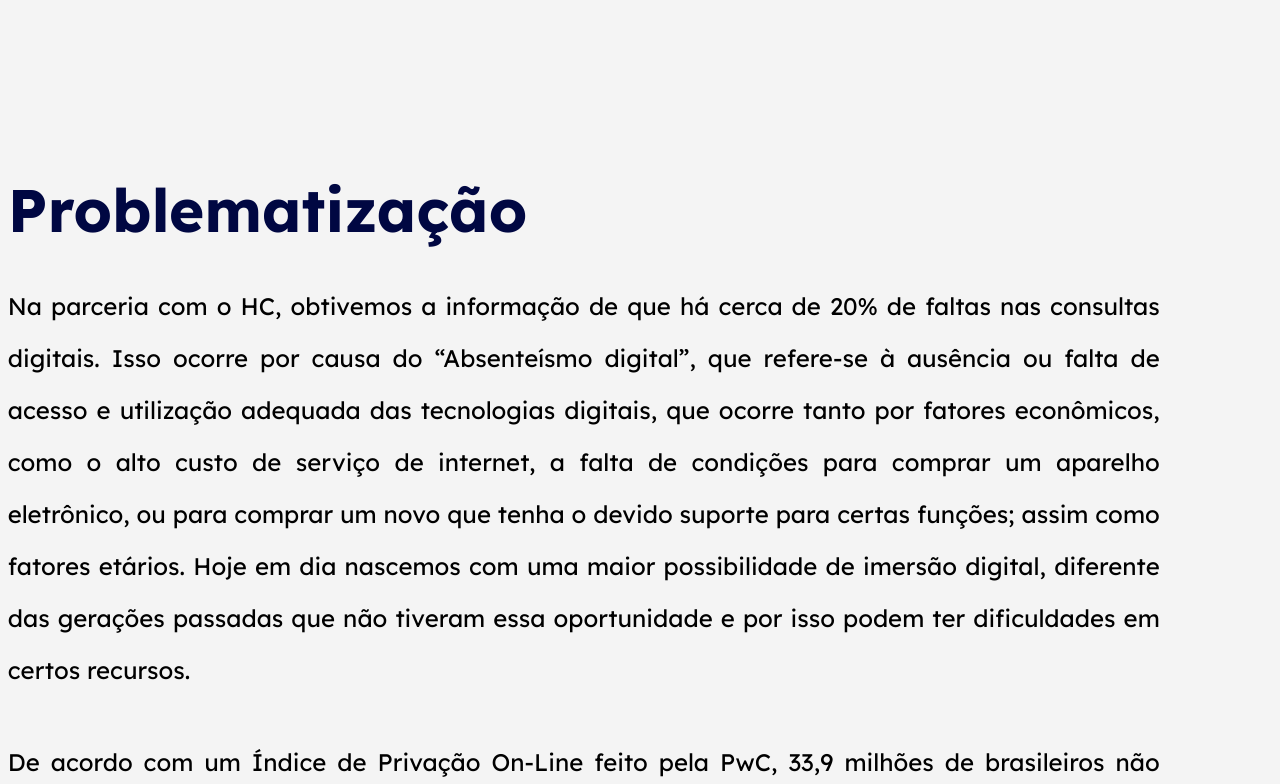
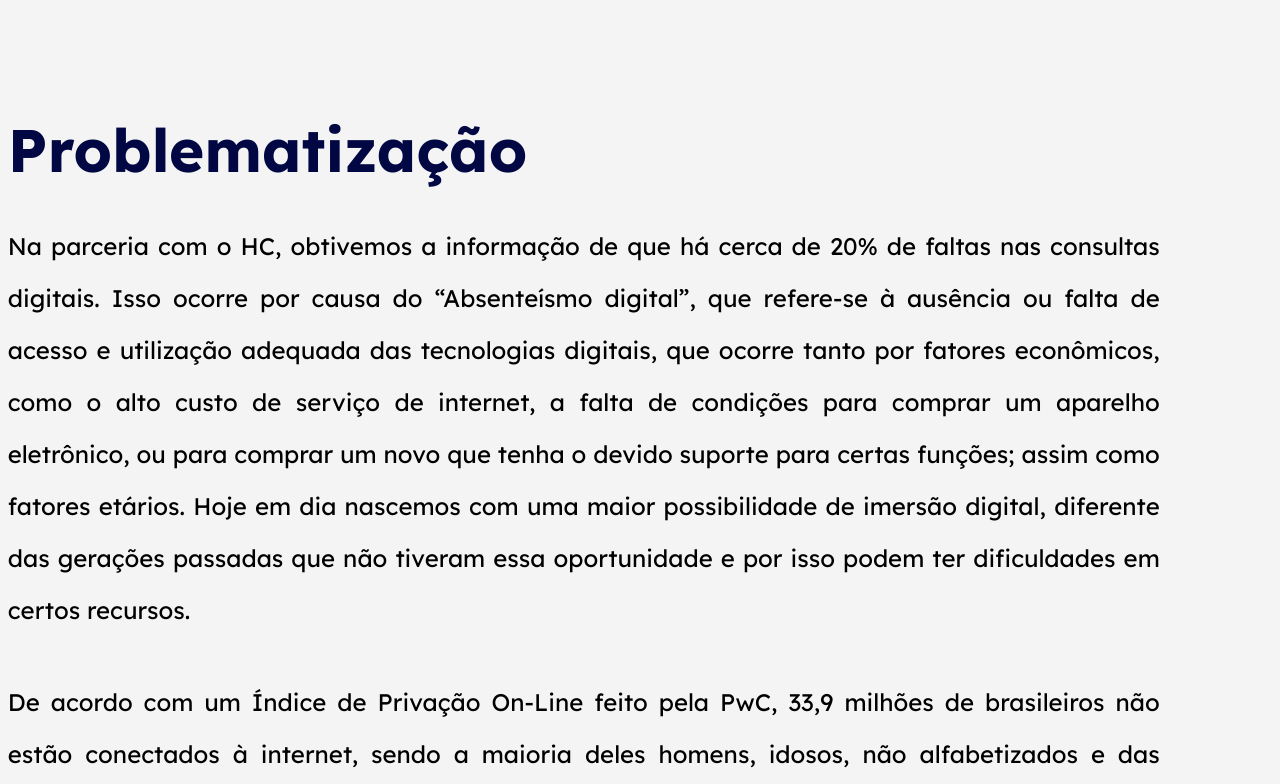
Before and after one commit to nanabaa/front-sprint3, a React (Vite) app in the folder sprint3/: page /solucoes in a window 1280 px wide. Shown: the part 936-1720 px from the top of the page. Built offline with nearby package versions, Linux system fonts and the light colour scheme.

Commit message:
solucoes

```diff
--- a/sprint3/src/pages/Solucoes.jsx
+++ b/sprint3/src/pages/Solucoes.jsx
@@ -18,7 +18,7 @@ function Solucoes() {
             </section>
 
             <section className='min-h-screen bg-text-white flex flex-col content-center text-justify flex-wrap lg:p-25 gap-10 '>
-                    <div className='flex flex-row justify-center md:justify-between mt-20 items-center w-sm sm:w-lg  md:w-2xl lg:w-5xl xl:w-auto flex-wrap xl:flex-nowrap '>
+                    <div className='flex flex-row justify-center md:justify-between mt-5 items-center w-sm sm:w-lg  md:w-2xl lg:w-5xl xl:w-auto flex-wrap xl:flex-nowrap '>
                         <div className=' flex flex-col gap-10 w-6xl'>
                     <h4 className='text-3xl lg:text-6xl  font-bold text-text'>Problematização</h4>
                 <p className='text-xl lg:text-2xl leading-13'>Na parceria com o HC, obtivemos a informação de que há cerca de 20% de faltas nas consultas digitais. Isso ocorre por causa do “Absenteísmo digital”, que refere-se à ausência ou falta de acesso e utilização adequada das tecnologias digitais, que ocorre tanto por fatores econômicos, como o alto custo de serviço de internet, a falta de condições para comprar um aparelho eletrônico, ou para comprar um novo que tenha o devido suporte para certas funções; assim como fatores etários. Hoje em dia nascemos com uma maior possibilidade de imersão digital, diferente das gerações passadas que não tiveram essa oportunidade e por isso podem ter dificuldades em certos recursos.</p>
```
